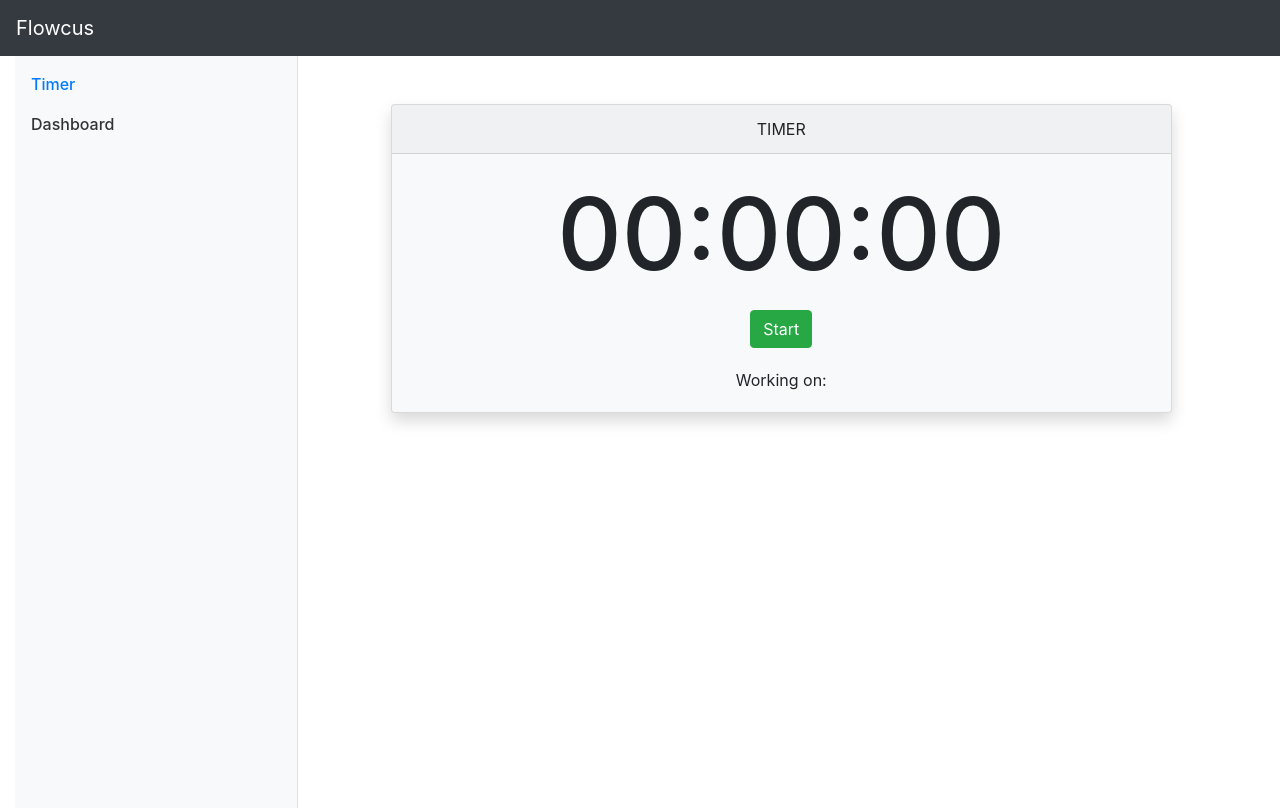
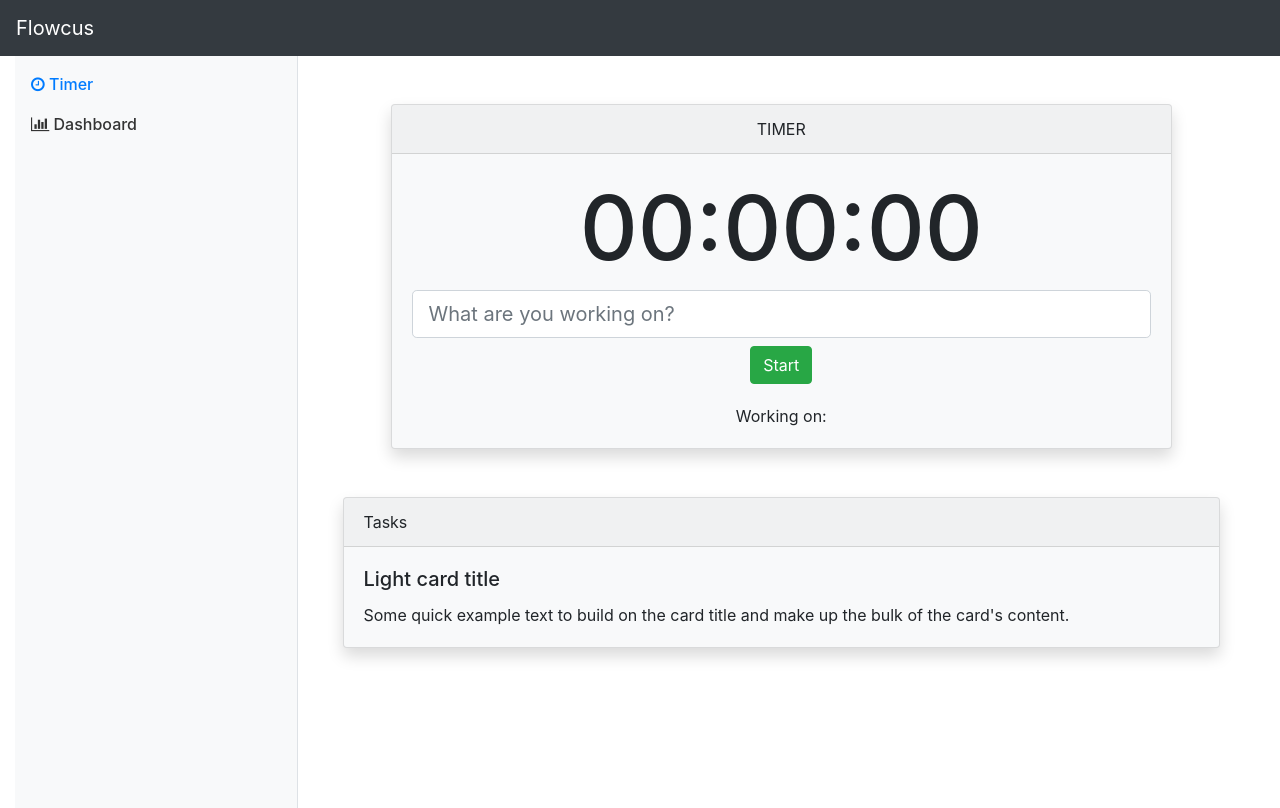
Before and after one commit to jamzhong15/focus-app, a React (Create React App) app: page / in a window 1280 px wide. Built offline with nearby package versions, Linux system fonts and the light colour scheme.

Commit message:
added icons

```diff
--- a/package.json
+++ b/package.json
@@ -6,6 +6,7 @@
     "@testing-library/jest-dom": "^4.2.4",
     "@testing-library/react": "^9.5.0",
     "@testing-library/user-event": "^7.2.1",
+    "font-awesome": "^4.7.0",
     "react": "^16.13.1",
     "react-dom": "^16.13.1",
     "react-scripts": "3.4.1"
--- a/src/App.js
+++ b/src/App.js
@@ -2,6 +2,7 @@ import React from "react";
 import NavBar from "./components/navbar";
 import SideBar from "./components/sidebar";
 import Counters from "./components/counters";
+import Task from "./components/task";
 import "./App.css";
 import TimerDisplay from "./components/timerDisplay";
 
@@ -16,6 +17,7 @@ function App() {
         <div class="col-9">
           <main className="container">
             <TimerDisplay />
+            <Task />
           </main>
         </div>
       </div>
--- a/src/components/sidebar.jsx
+++ b/src/components/sidebar.jsx
@@ -9,13 +9,14 @@ class SideBar extends Component {
             <li class="nav-item">
               <a class="nav-link active" href="#">
                 <span data-feather="home"></span>
-                Timer <span class="sr-only">(current)</span>
+                <i className="fa fa-clock-o"></i> Timer{" "}
+                <span class="sr-only">(current)</span>
               </a>
             </li>
             <li class="nav-item">
               <a class="nav-link" href="#">
                 <span data-feather="file"></span>
-                Dashboard
+                <i className="fa fa-bar-chart"></i> Dashboard
               </a>
             </li>
           </ul>
--- a/src/components/task.jsx
+++ b/src/components/task.jsx
@@ -0,0 +1,21 @@
+import React, { Component } from "react";
+
+class Task extends Component {
+  state = {};
+  render() {
+    return (
+      <div className="card shadow bg-light mb-3">
+        <div className="card-header">Tasks</div>
+        <div className="card-body">
+          <h5 className="card-title">Light card title</h5>
+          <p className="card-text">
+            Some quick example text to build on the card title and make up the
+            bulk of the card's content.
+          </p>
+        </div>
+      </div>
+    );
+  }
+}
+
+export default Task;
--- a/src/components/timerDisplay.jsx
+++ b/src/components/timerDisplay.jsx
@@ -39,10 +39,15 @@ class TimerDisplay extends Component {
           <div className="card-body">
             <h5 className="card-title">
               <div className="Stopwatch-display">
-                <h1 style={{ fontSize: 100 }}>
+                <h1 style={{ fontSize: 90 }}>
                   {hours}:{minutes}:{seconds}
                 </h1>
               </div>
+              <input
+                class="form-control form-control-lg"
+                type="text"
+                placeholder="What are you working on?"
+              ></input>
               {this.state.isTiming === false && this.state.currentTime === 0 && (
                 <button
                   className="btn btn-success m-2"
--- a/src/index.js
+++ b/src/index.js
@@ -5,6 +5,7 @@ import App from "./App";
 import * as serviceWorker from "./serviceWorker";
 import "bootstrap/dist/css/bootstrap.css";
 import "./App.css";
+import "font-awesome/css/font-awesome.min.css";
 
 ReactDOM.render(
   <React.StrictMode>
```
Also changed, not shown: src/components/time.jsx (deleted, +0 -16 lines), 1 other file (tests, documents, lock files or other folders).
